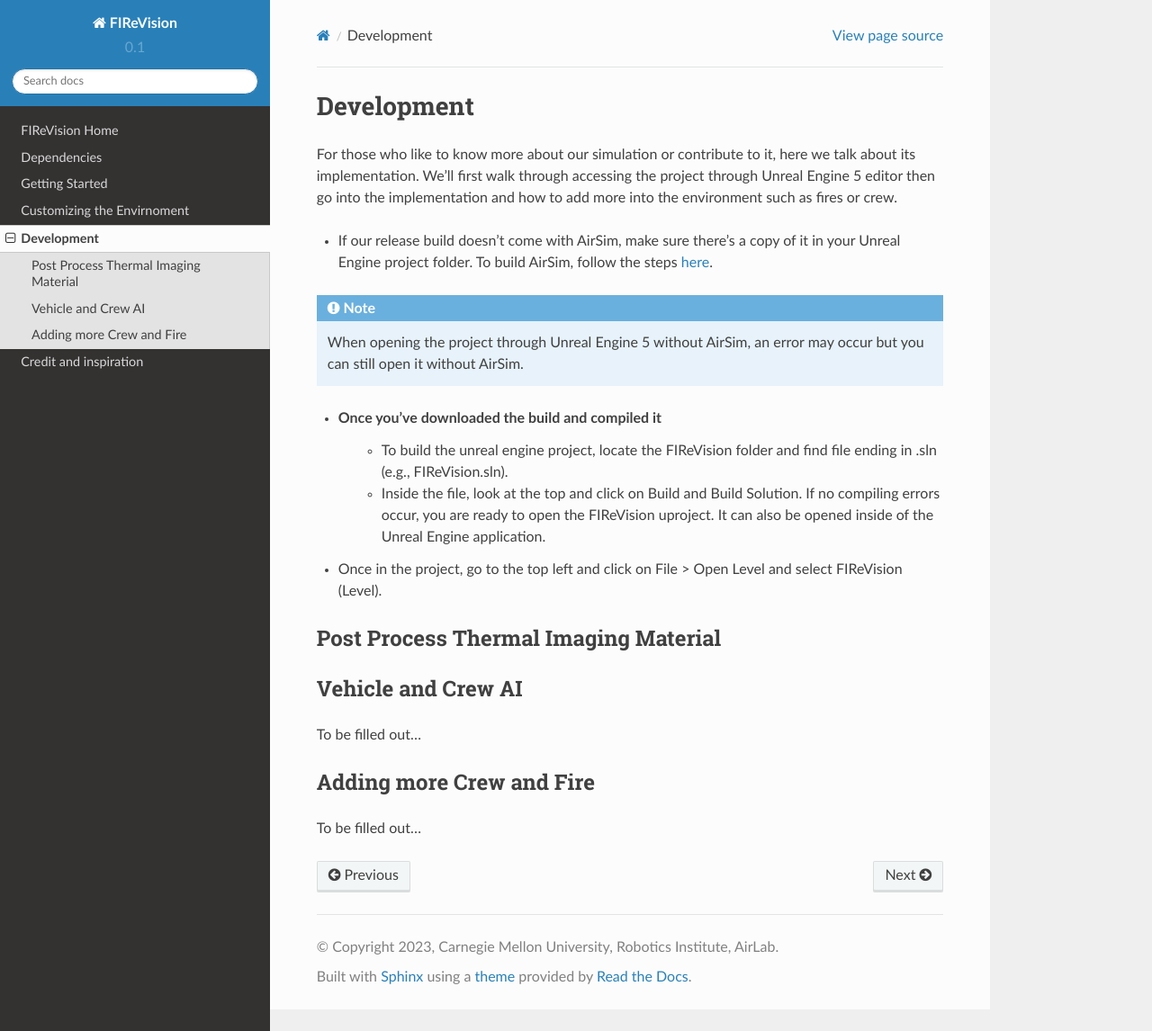
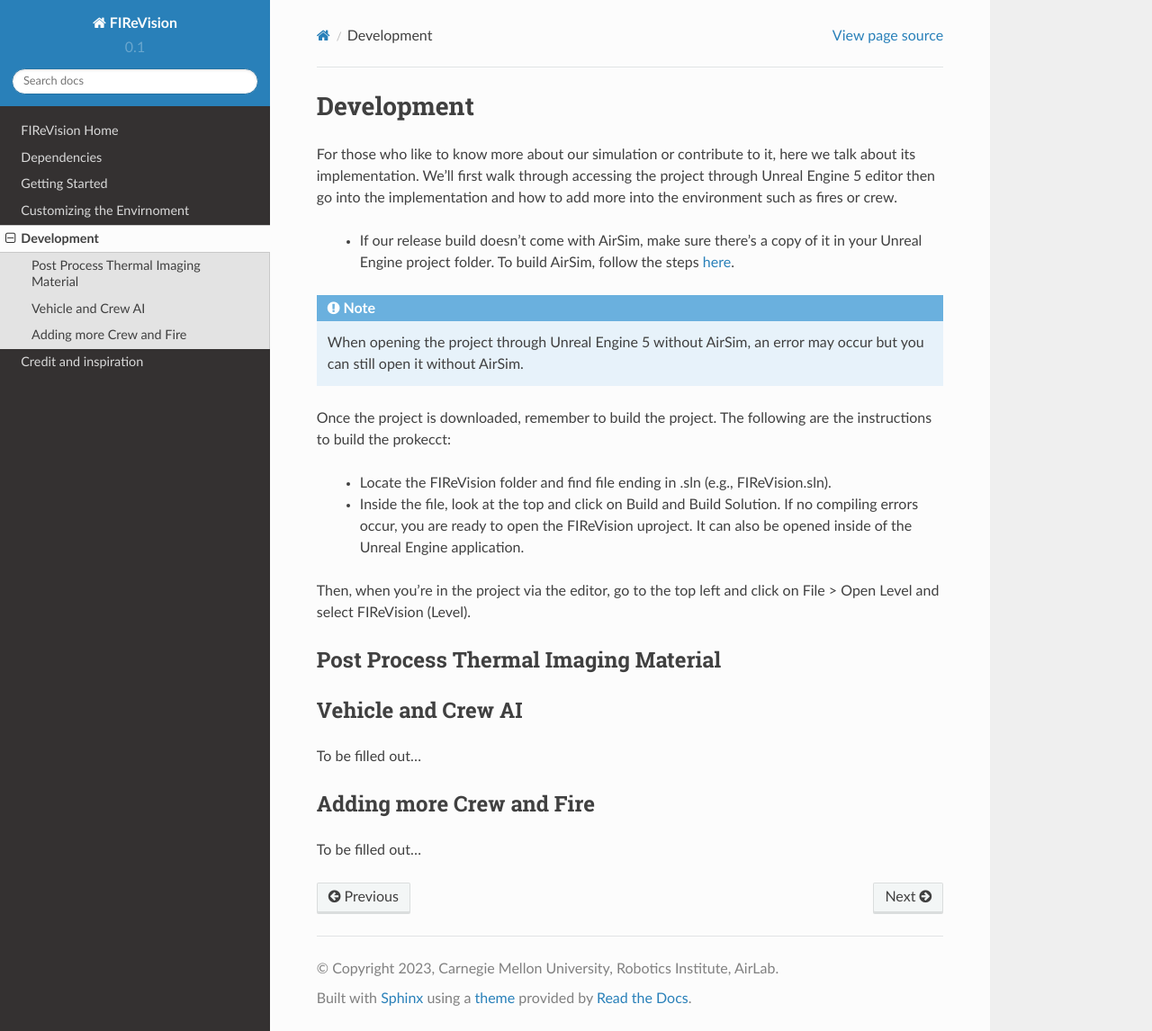
Before and after one commit to castacks/firevision_sim, a Sphinx documentation site: the page built from docs/development.rst, in a window 1280 px wide and 1146 px high. Shown: the whole window at 90% size. Built offline with Sphinx 7.4.7 and the Read the Docs theme 2.0.0, drawn with Linux system fonts in a browser that asks for light colours.

Commit message:
Update development.rst

```diff
--- a/docs/development.rst
+++ b/docs/development.rst
@@ -2,14 +2,14 @@
 =====
 For those who like to know more about our simulation or contribute to it, here we talk about its implementation. We'll first walk through accessing the project through Unreal Engine 5 editor then go into the implementation and how to add more into the environment such as fires or crew.
 
-- If our release build doesn’t come with AirSim, make sure there’s a copy of it in your Unreal Engine project folder. To build AirSim, follow the steps `here <https://sublime-and-sphinx-guide.readthedocs.io/en/latest/references.html>`_.
+    - If our release build doesn’t come with AirSim, make sure there’s a copy of it in your Unreal Engine project folder. To build AirSim, follow the steps `here <https://sublime-and-sphinx-guide.readthedocs.io/en/latest/references.html>`_.
 .. note:: When opening the project through Unreal Engine 5 without AirSim, an error may occur but you can still open it without AirSim.
-..
 
-- Once you’ve downloaded the build and compiled it
-    - To build the unreal engine project, locate the FIReVision folder and find file ending in .sln (e.g., FIReVision.sln).
+Once the project is downloaded, remember to build the project. The following are the instructions to build the prokecct:
+
+    - Locate the FIReVision folder and find file ending in .sln (e.g., FIReVision.sln).
     - Inside the file, look at the top and click on Build and Build Solution. If no compiling errors occur, you are ready to open the FIReVision uproject. It can also be opened inside of the Unreal Engine application.
-- Once in the project, go to the top left and click on File > Open Level and select FIReVision (Level).
+Then, when you're in the project via the editor, go to the top left and click on File > Open Level and select FIReVision (Level).
 
 
 
```
